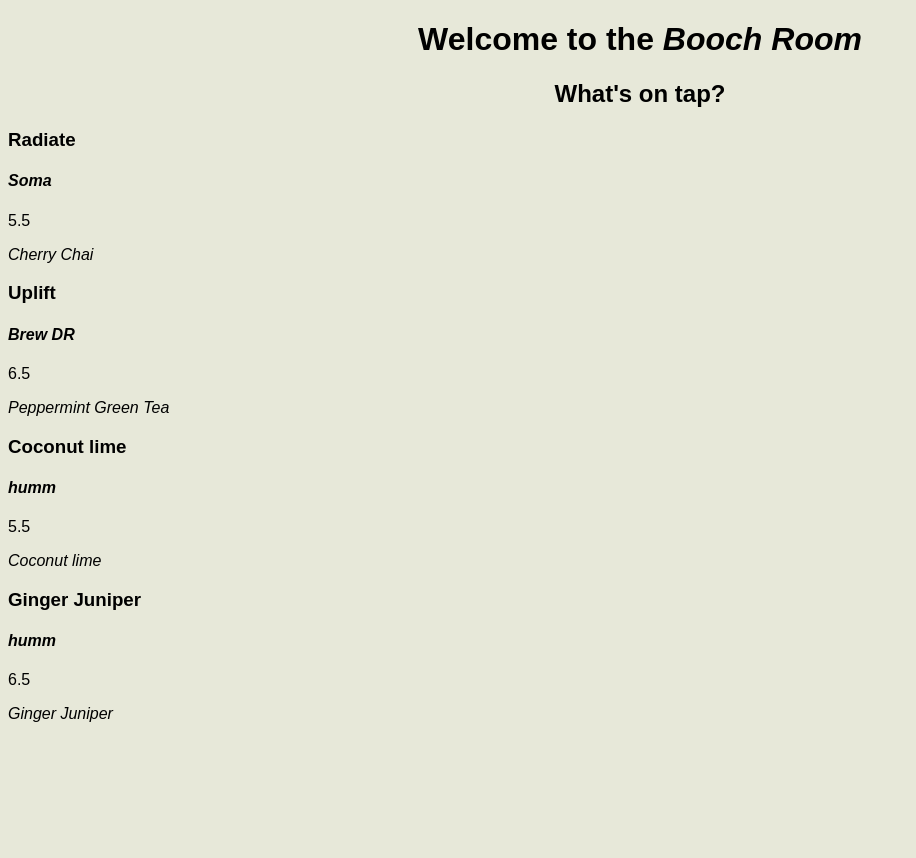
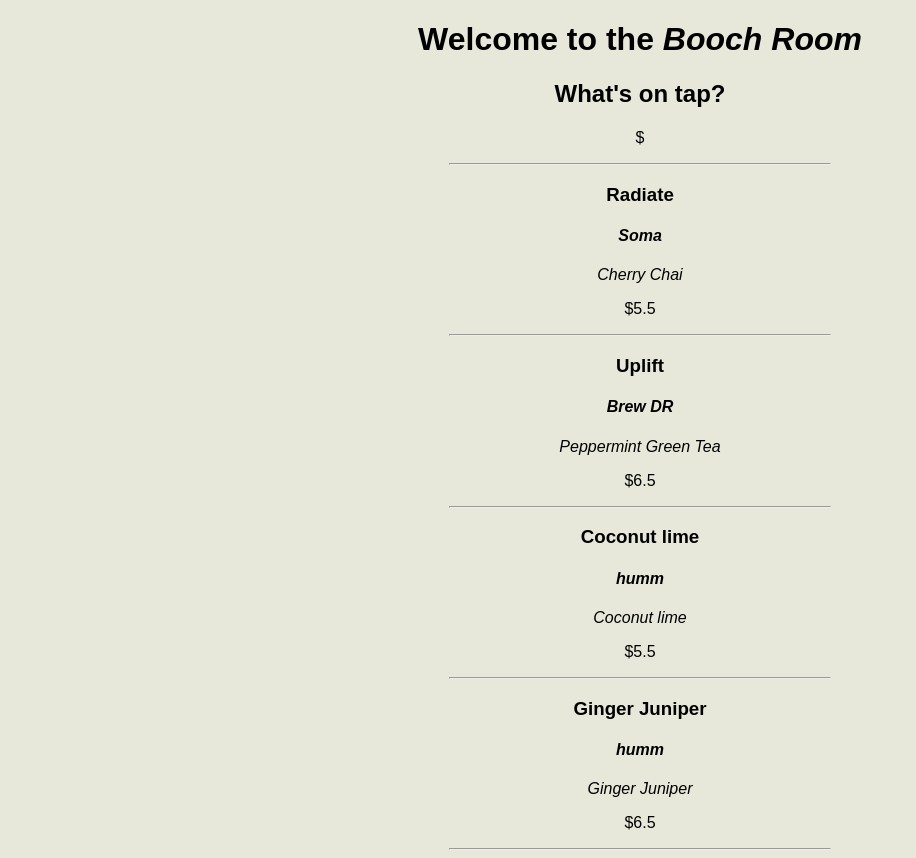
Before and after one commit to Nathanbn123/Booch-Room-V2, a React app: page / in a window 1280 px wide. Shown: the whole page, without its empty margins (0-916 px from the left). Before the commit the page ends 800 px from the top, so only its background shows below. Built offline with nearby package versions, Linux system fonts and the light colour scheme; the HTML template or start-up script is replaced by a standard one.

Commit message:
implement key value for loop and create error404 page

```diff
--- a/src/components/Booch.jsx
+++ b/src/components/Booch.jsx
@@ -39,11 +39,11 @@
   return (
     <div>
       {Drinks.map((drink, index) =>
-        <Home
-          name={drink.name}
+        <Home  name={drink.name}
           brand={drink.brand}
           price={drink.price}
           flavor={drink.flavor}
+          key={index}
         />
 
 
--- a/src/components/Home.jsx
+++ b/src/components/Home.jsx
@@ -9,16 +9,24 @@
 
 
   return (
-
     <div>
       <h3>{props.name}</h3>
       <h4><em>{props.brand}</em></h4>
-      <p>{props.price}</p>
       <p><em>{props.flavor}</em></p>
+      <p>${props.price}</p>
+
+      <hr/>
 
 
       <style jsx>{`
+          div {
+            text-align: center;
+          }
 
+          hr {
+            width: 30%;
+
+          }
 
 
 
```
Also changed, not shown: src/components/Error404.jsx (added, +13 -0 lines).
